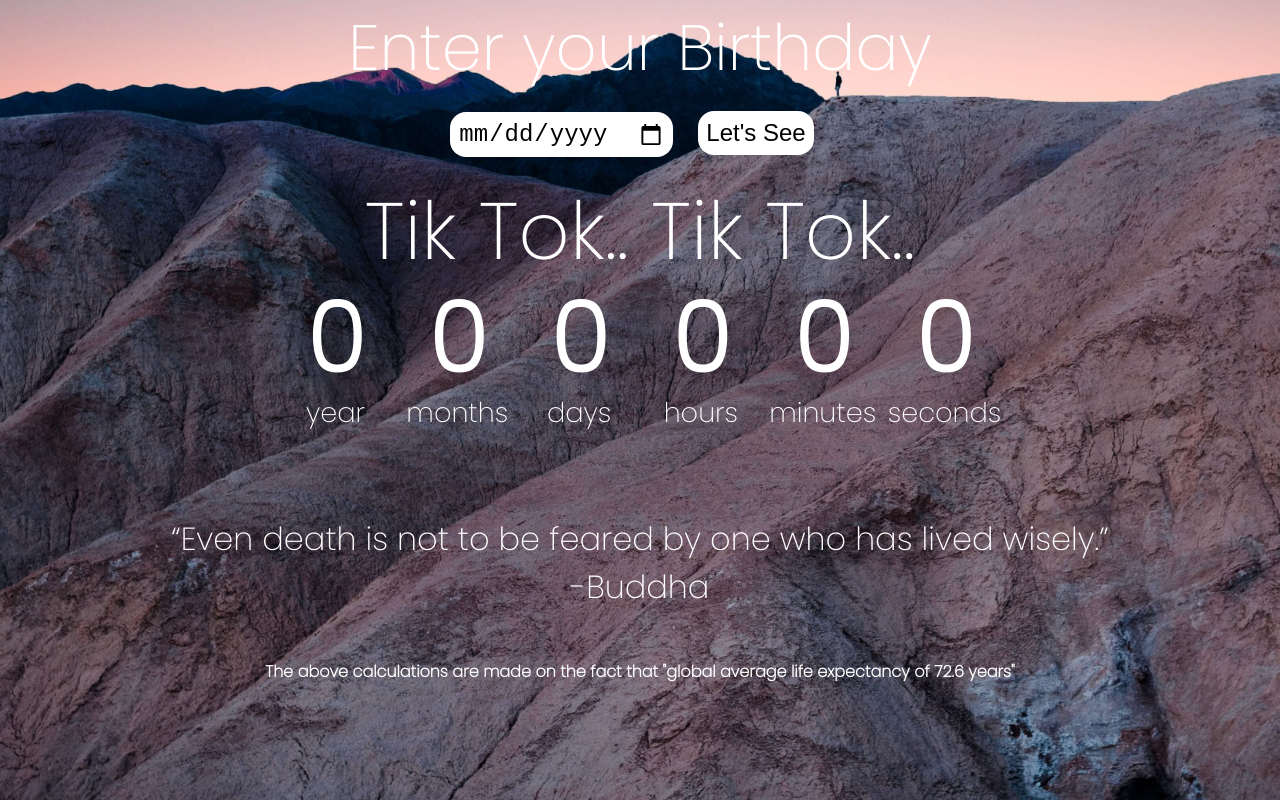
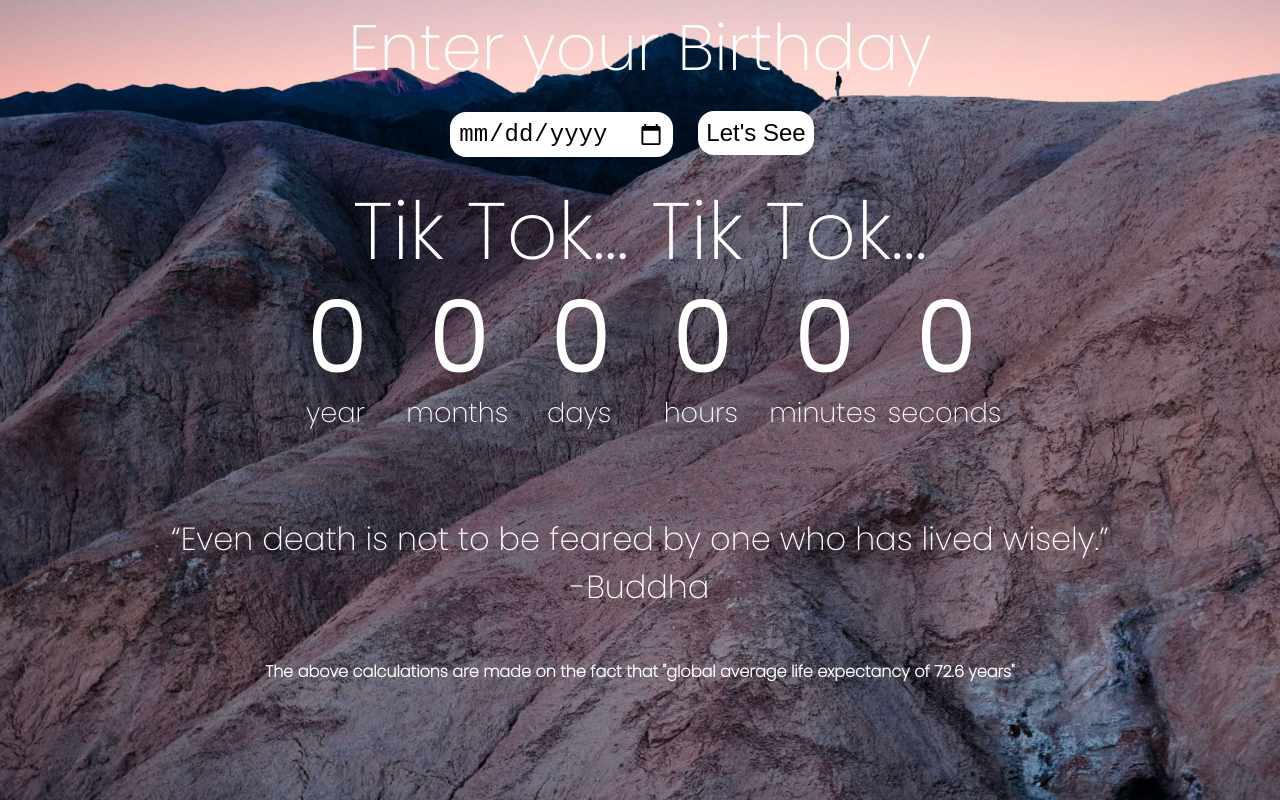
Before and after one commit to proBhavesh/timerapp, a plain HTML site: page index.html in a window 1280 px wide. Drawn offline with Linux system fonts and the light colour scheme.

```diff
--- a/index.html
+++ b/index.html
@@ -20,7 +20,7 @@
 				/>
 			</form>
 		</div>
-		<h1>Tik Tok.. Tik Tok..</h1>
+		<h1>Tik Tok... Tik Tok...</h1>
 
 		<div class="countdown-container">
 			<div class="countdown-el year-c">
```
